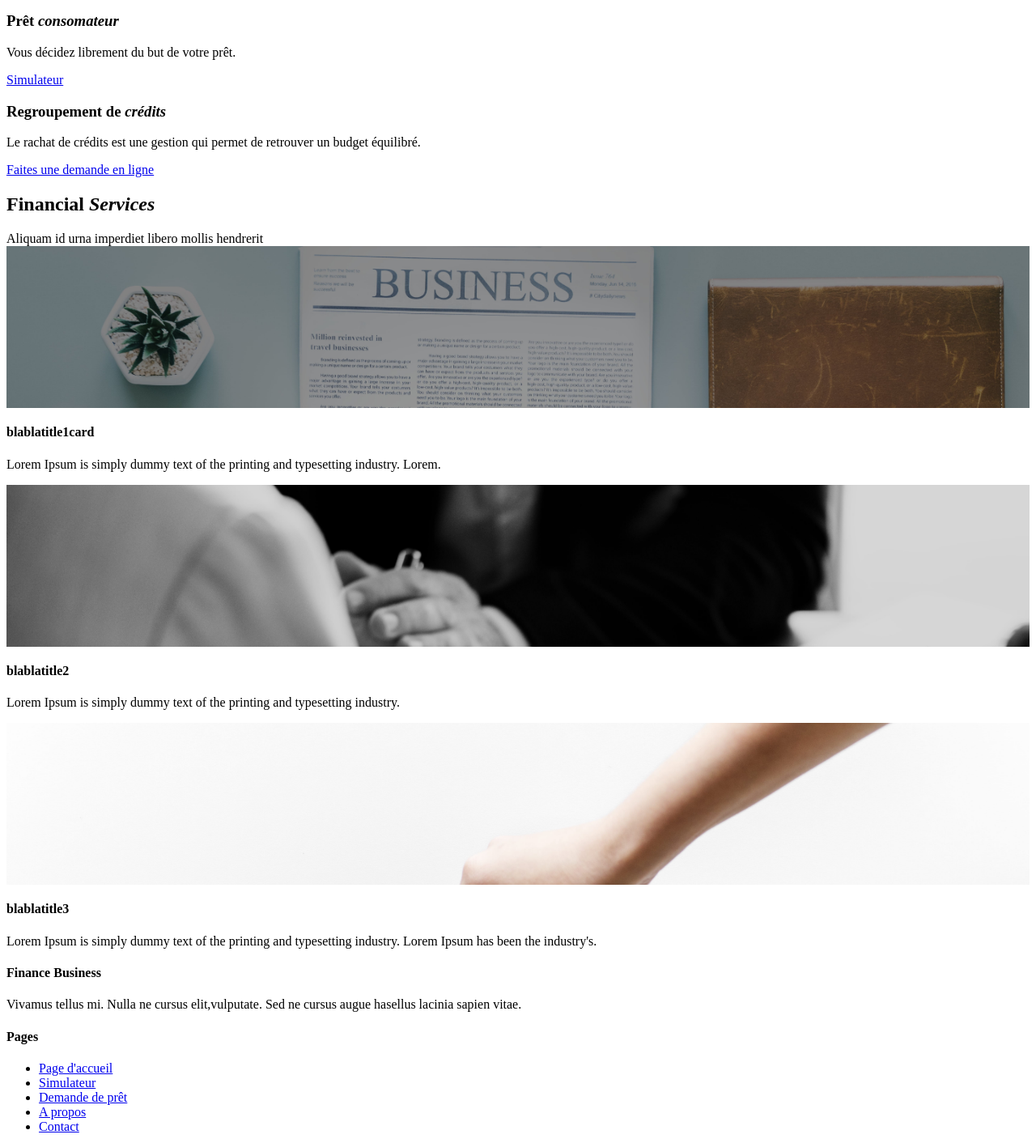
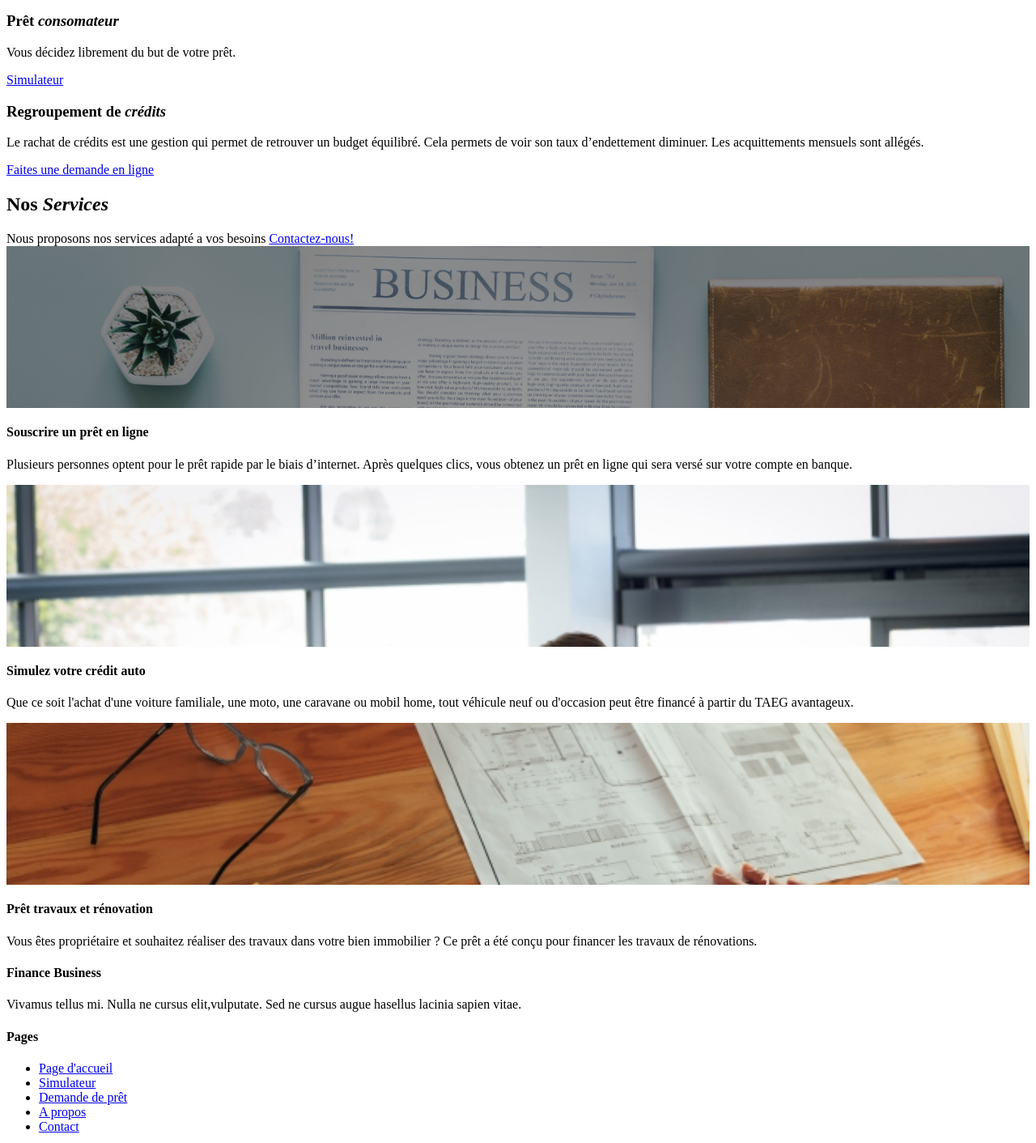
Before and after one commit to vazvieirafrederic67/credit-ux-turbo, a Symfony app: template templates/pages/home.html.twig in a window 1280 px wide. Shown: the part 404-1816 px from the top of the page at 81% size. Run offline with Twig, Linux system fonts and the light colour scheme; the template is opened without the code that fills it, so the values that code supplies are empty; some libraries are stand-ins or nearby versions.

Commit message:
update homepage

```diff
--- a/templates/blocks/_sub/_cards.html.twig
+++ b/templates/blocks/_sub/_cards.html.twig
@@ -3,8 +3,9 @@
         <div class="row">
             <div class="col-md-12">
             <div class="section-heading">
-                <h2>Financial <em>Services</em></h2>
-                <span>Aliquam id urna imperdiet libero mollis hendrerit</span>
+                <h2>Nos <em>Services</em></h2>
+                <span>Nous proposons nos services adapté a vos besoins</span>
+                <a class="nav-link" href="{{ path('app_contact') }}" tabindex="-1">Contactez-nous!</a>
             </div>
             </div>
 
--- a/templates/pages/home.html.twig
+++ b/templates/pages/home.html.twig
@@ -42,7 +42,7 @@
     set dataImageText = {
         'image' : '/img/finance6.jpeg',
         'title' : 'Regroupement de <em>crédits</em>',
-        'text'  : "Le rachat de crédits est une gestion qui permet de retrouver un budget équilibré.",
+        'text'  : "Le rachat de crédits est une gestion qui permet de retrouver un budget équilibré. Cela permets de voir son taux d’endettement diminuer. Les acquittements mensuels sont allégés.",
         'button'  : 'Faites une demande en ligne',
         'link'  : '/demande-de-prêt'
     }
@@ -52,18 +52,18 @@
     set dataCards = {
         1 : {
             'image' : '/img/finance4.jpeg',
-            'title' : 'blablatitle1card',
-            'text' : "Lorem Ipsum is simply dummy text of the printing and typesetting industry. Lorem.",
+            'title' : 'Souscrire un prêt en ligne',
+            'text' : "Plusieurs personnes optent pour le prêt rapide par le biais d’internet. Après quelques clics, vous obtenez un prêt en ligne qui sera versé sur votre compte en banque.",
         },
         2 : {
-            'image' : '/img/finance5.jpeg',
-            'title' : 'blablatitle2',
-            'text' : "Lorem Ipsum is simply dummy text of the printing and typesetting industry.",
+            'image' : '/img/vehicule.jpeg',
+            'title' : 'Simulez votre crédit auto',
+            'text' : "Que ce soit l'achat d'une voiture familiale, une moto, une caravane ou mobil home, tout véhicule neuf ou d'occasion peut être financé à partir du TAEG avantageux.",
         },
         3 : {
-            'image' : '/img/economiser.jpeg',
-            'title' : 'blablatitle3',
-            'text' : "Lorem Ipsum is simply dummy text of the printing and typesetting industry. Lorem Ipsum has been the industry's.",
+            'image' : '/img/travaux.jpeg',
+            'title' : 'Prêt travaux et rénovation',
+            'text' : "Vous êtes propriétaire et souhaitez réaliser des travaux dans votre bien immobilier ? Ce prêt a été conçu pour financer les travaux de rénovations.",
         },
     }
 %}
```
Also changed, not shown: public/img/travaux.jpeg (added), public/img/vehicule.jpeg (added).
